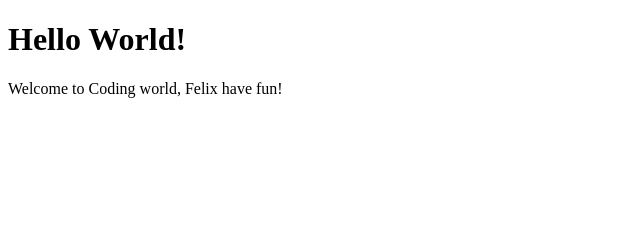
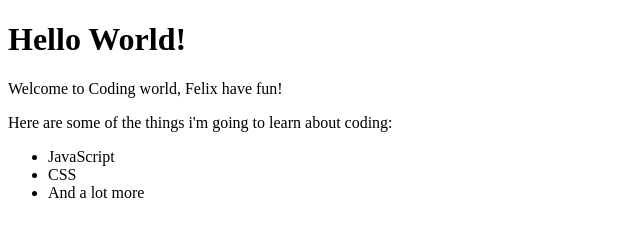
Before and after one commit to fkmutua/my-first--webpage, a plain HTML site: page my-first-webpage.html in a window 1280 px wide. Shown: the whole page, without its empty margins (0-640 px from the left). Drawn offline with Linux system fonts and the light colour scheme.

Commit message:
added unordered list

```diff
--- a/my-first-webpage.html
+++ b/my-first-webpage.html
@@ -8,5 +8,11 @@
 <body>
     <h1>Hello World!</h1>
     <p>Welcome to Coding world, Felix have fun!</p>
+
+    <p>Here are some of the things i'm going to learn about coding:</p>
+    <ul>
+        <li>JavaScript</li>
+        <li>CSS</li>
+        <li>And a lot more</li>
 </body>
 </html>
```
